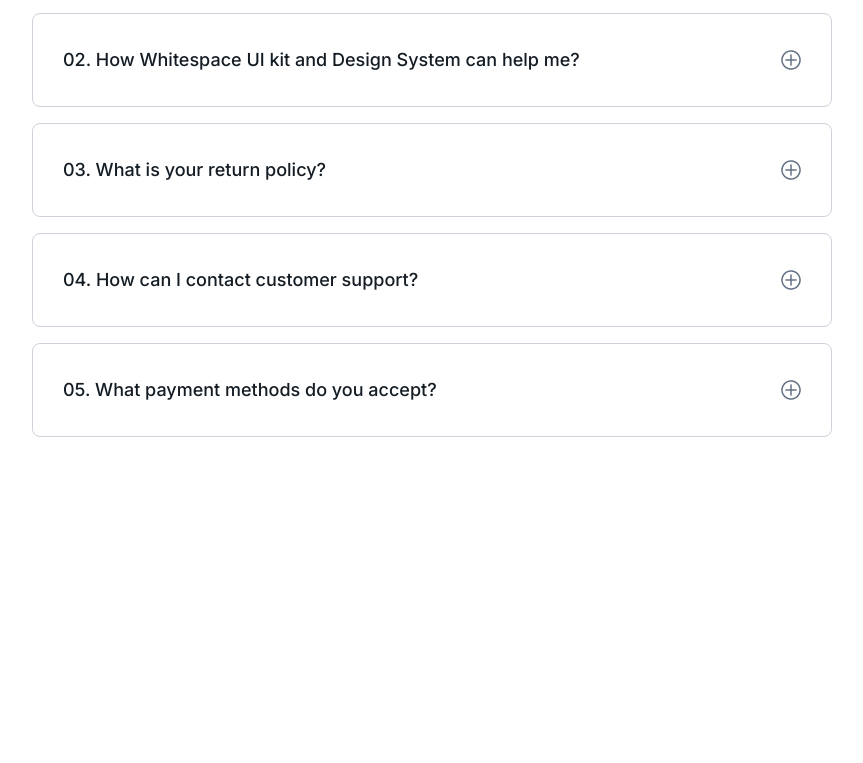
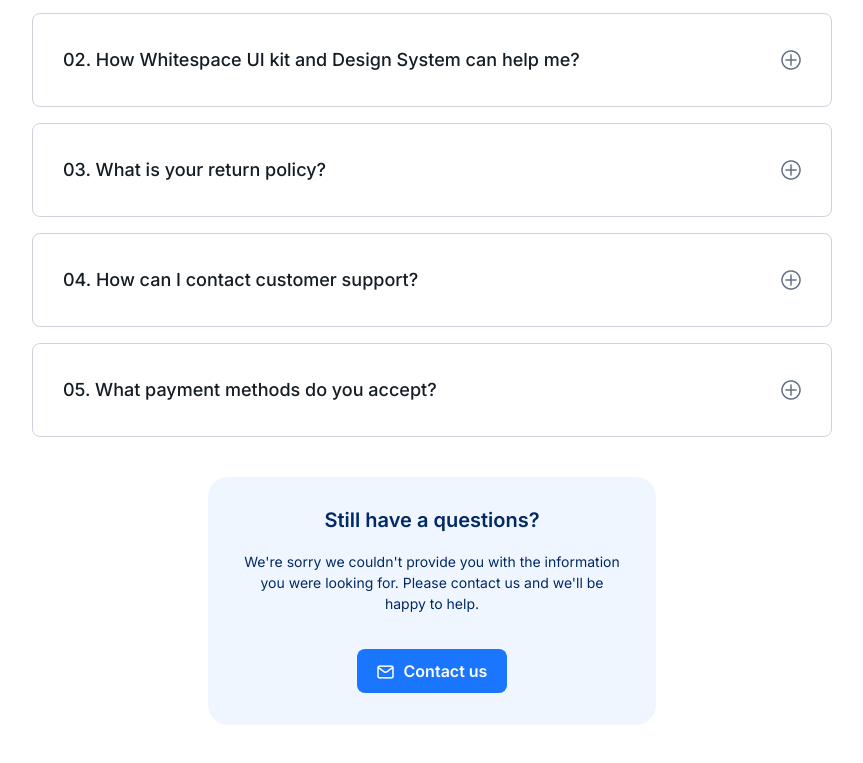
Before and after one commit to louierosero/whitespace-ui-landing-page, a plain HTML site: page index.html in a window 1280 px wide. Shown: the part 3410-4173 px from the top of the page, without its empty margins (208-1071 px from the left). Before the commit the page ends 3887 px from the top, so only its background shows below. Drawn offline with nearby package versions, Linux system fonts and the light colour scheme.

Commit message:
FAQ Section [Updated]

```diff
--- a/assets/style.css
+++ b/assets/style.css
@@ -291,6 +291,7 @@ h1 span::before {
 /* FAQ SECTION - LAYOUT */
 .faq {
   text-align: center;
+  margin-bottom: 80px;
 }
 
 .faq-title {
@@ -360,6 +361,46 @@ h1 span::before {
   color: #344051;
 }
 
+.contact-us {
+  max-width: 527px;
+  width: 50%;
+  margin: 0 auto;
+  background: #f0f6ff;
+  border-radius: 20px;
+  padding: 32px;
+  text-align: center;
+}
+
+.contact-us h4 {
+  margin: 0 0 20px;
+  font-weight: 600;
+  font-size: 20px;
+  color: #002966;
+}
+
+.contact-us p {
+  font-weight: 400;
+  font-size: 14px;
+  color: #002966;
+  margin-bottom: 35px;
+}
+
+.contact-us a {
+  display: inline-block;
+  padding: 10px 20px;
+  background: #1a75ff;
+  border-radius: 8px;
+  color: #fff;
+  font-weight: 600;
+  font-size: 16px;
+}
+
+.contact-us a img {
+  display: inline-block;
+  vertical-align: middle;
+  margin-right: 10px;
+}
+
 /* MEDIA QUERIES - 1200 pixels */
 @media (max-width: 75rem) {
 }
--- a/index.html
+++ b/index.html
@@ -235,6 +235,12 @@
         </div><!-- /.accordion-title -->
       </div><!-- /.accordion-item -->
     </div><!-- /.accordion -->
+    <div class="contact-us">
+      <h4>Still have a questions?</h4>
+      <p>We're sorry we couldn't provide you with the information you were looking for. Please contact us and we'll be
+        happy to help.</p>
+      <a href="#"><img src="assets/img/contact-us-icon.png" alt="Mail Icon">Contact us</a>
+    </div><!-- /.contact-us -->
   </section>
   <footer></footer>
   <!-- Compiled and minified JavaScript -->
```
Also changed, not shown: assets/img/contact-us-icon.png (added).
